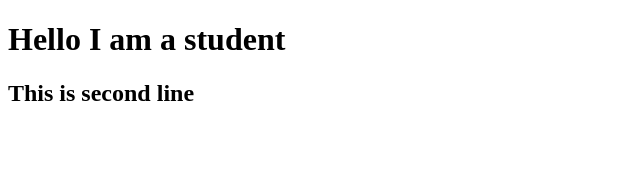
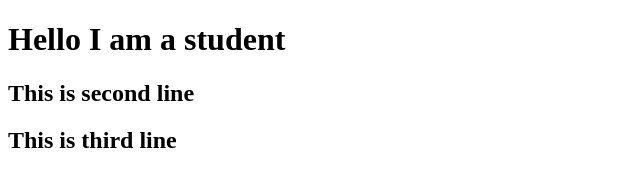
Before and after one commit to PallavSharma9/practice-git, a plain HTML site: page index.html in a window 1280 px wide. Shown: the whole page, without its empty margins (0-640 px from the left). Drawn offline with Linux system fonts and the light colour scheme.

Commit message:
more commit

```diff
--- a/index.html
+++ b/index.html
@@ -9,5 +9,6 @@
 <body>
     <h1>Hello I am a student</h1>
     <h2>This is second line</h2>
+    <h2>This is third line</h2>
 </body>
 </html>
```
